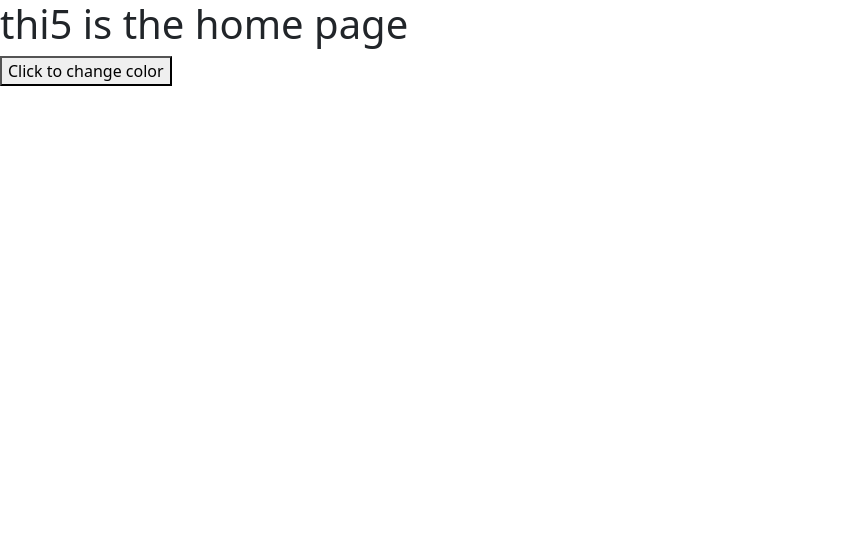
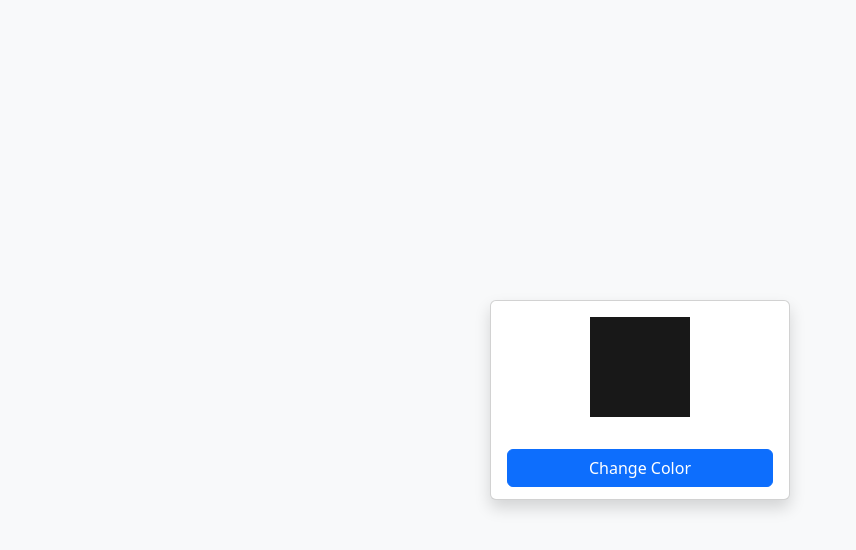
Before and after one commit to Rahul6700/myRepository, a React (Create React App) app in the folder frontend/: page /home in a window 1280 px wide. Shown: the top 550 px of the page, without its empty margins (0-856 px from the left). Built offline with nearby package versions, Linux system fonts and the light colour scheme.

Commit message:
fix: added content to home

```diff
--- a/frontend/src/home.js
+++ b/frontend/src/home.js
@@ -1,18 +1,30 @@
-import { v4 as uuidv4 } from 'uuid';
-import { useState } from 'react';
+import { useState } from 'react'
 
 export default function Home() {
-  const [hex, sethex] = useState('#181818');
+
+  const [color, setcolor] = useState('#181818')
 
   const handleClick = () => {
-    sethex(uuidv4().slice(0, 6));
+    //send req to backend to change color
   };
 
   return (
-    <div>
-      <h1>thi5 is the home page</h1>
-      <div style={{ backgroundColor: hex }}></div>
-      <button>Click to change color</button>
+    <div className="d-flex align-items-center justify-content-center vh-100 bg-light">
+      <div className="card text-center shadow" style={{ width: '300px', height: '200px' }}>
+        <div className="card-body d-flex flex-column justify-content-center">
+          <div
+            className="mb-3"
+            id="color-box"
+            style={{
+              width: '100px',
+              height: '100px',
+              margin: '0 auto',
+              backgroundColor: `${color}`,
+            }}
+          ></div>
+          <button className="btn btn-primary mt-3">Change Color</button>
+        </div>
+      </div>
     </div>
   );
 }
```
